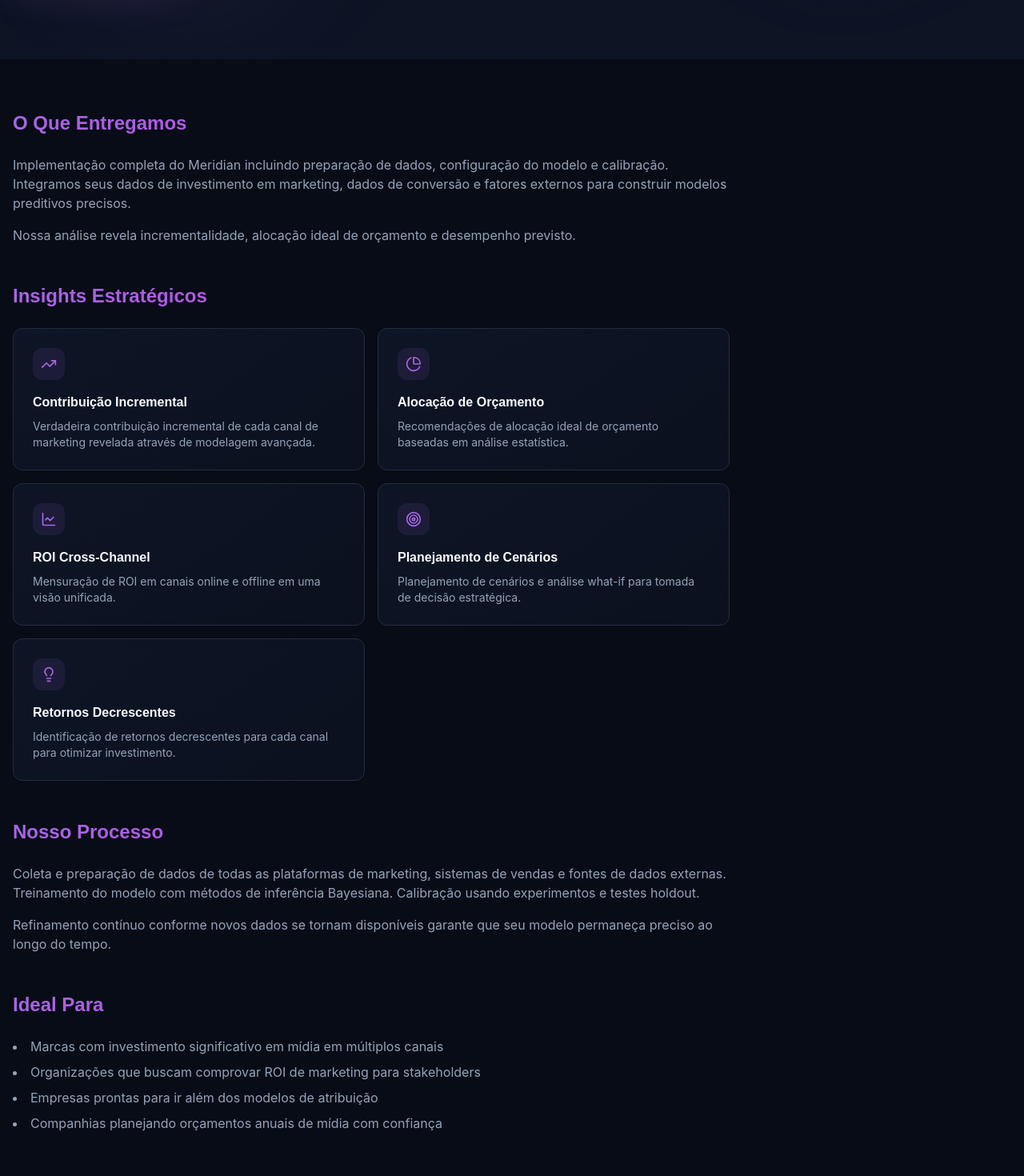
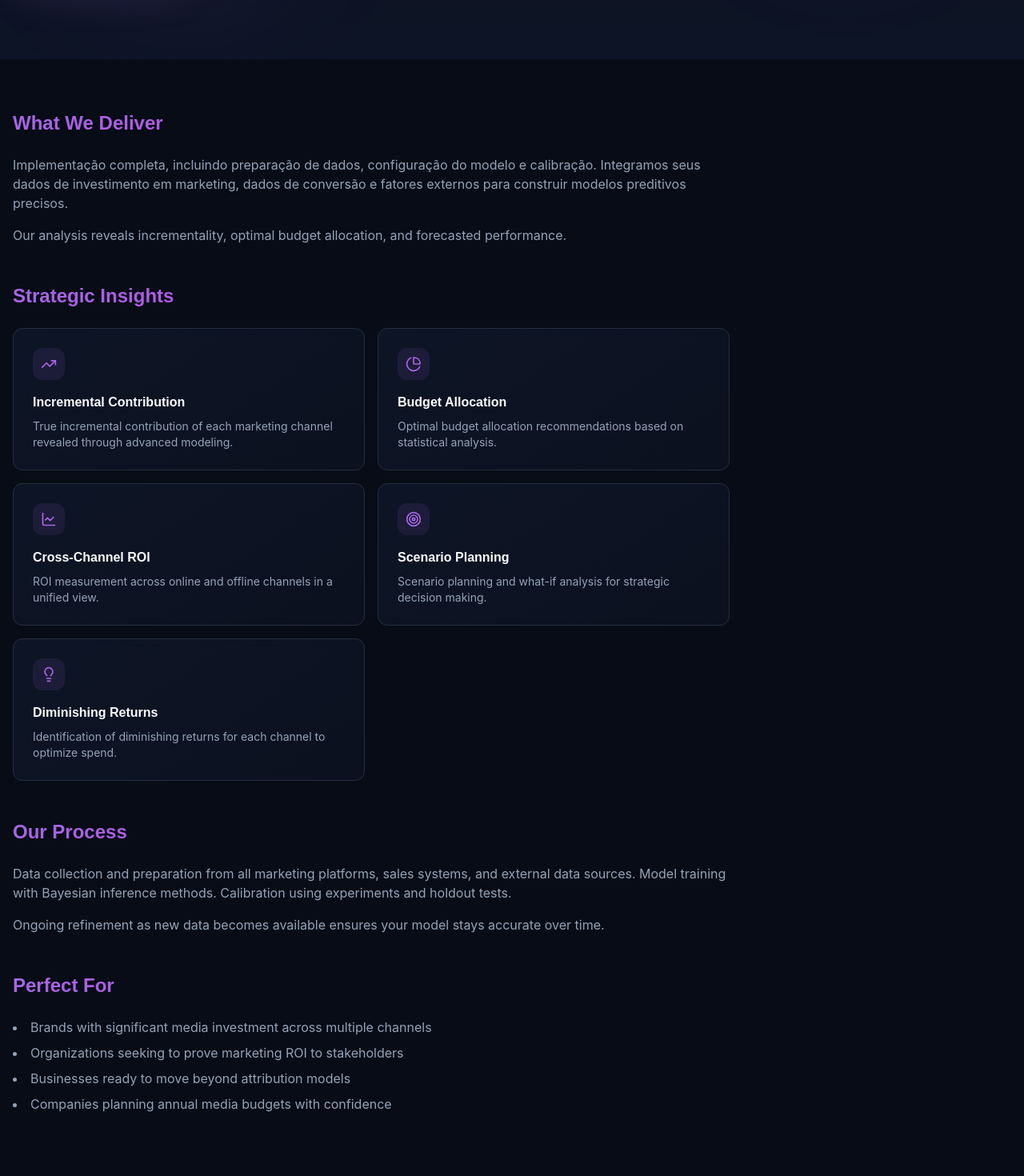
Before and after one commit to shrkbr/precisian-landing-v2-v3, a React (Vite) app: page /google-meridian in a window 1280 px wide. Shown: the part 500-1970 px from the top of the page at 80% size. Built offline with nearby package versions, Linux system fonts and the light colour scheme; the HTML template or start-up script is replaced by a standard one.

Commit message:
Visual edit in Lovable
Edited UI in Lovable

```diff
--- a/src/pages/GoogleMeridian.tsx
+++ b/src/pages/GoogleMeridian.tsx
@@ -3,79 +3,49 @@ import ServicePageLayout from "@/components/services/ServicePageLayout";
 import ContentSection from "@/components/services/ContentSection";
 import FeatureCard from "@/components/services/FeatureCard";
 import { Brain, TrendingUp, PieChart, LineChart, Target, Lightbulb } from "lucide-react";
-
 const GoogleMeridian = () => {
-  return (
-    <Layout>
-      <ServicePageLayout
-        icon={Brain}
-        title="Precisian MMM"
-        subtitle="Modelagem de Mix de Marketing de Nova Geração com IA"
-        description="Nosso serviço ajuda você a entender a verdadeira contribuição do marketing em todos os canais, online e offline."
-      >
+  return <Layout>
+      <ServicePageLayout icon={Brain} title="Google Meridian MMM Implementation & Optimization" subtitle="Next-Generation Marketing Mix Modeling with AI" description="Google Meridian brings marketing mix modeling into the privacy-first era. Our service helps you understand true marketing contribution across all channels, online and offline.">
         <div className="max-w-4xl">
-          <ContentSection title="O Que Entregamos">
+          <ContentSection title="What We Deliver">
             <p>
-              Implementação completa do Meridian incluindo preparação de dados, configuração do modelo e calibração.
-              Integramos seus dados de investimento em marketing, dados de conversão e fatores externos para construir modelos preditivos precisos.
+              Implementação completa, incluindo preparação de dados, configuração do modelo e calibração. Integramos seus dados de investimento em marketing, dados de conversão e fatores externos para construir modelos preditivos precisos.
             </p>
             <p>
-              Nossa análise revela incrementalidade, alocação ideal de orçamento e desempenho previsto.
+              Our analysis reveals incrementality, optimal budget allocation, and forecasted performance.
             </p>
           </ContentSection>
 
-          <ContentSection title="Insights Estratégicos">
+          <ContentSection title="Strategic Insights">
             <div className="grid grid-cols-1 md:grid-cols-2 gap-4 mt-6">
-              <FeatureCard
-                icon={TrendingUp}
-                title="Contribuição Incremental"
-                description="Verdadeira contribuição incremental de cada canal de marketing revelada através de modelagem avançada."
-              />
-              <FeatureCard
-                icon={PieChart}
-                title="Alocação de Orçamento"
-                description="Recomendações de alocação ideal de orçamento baseadas em análise estatística."
-              />
-              <FeatureCard
-                icon={LineChart}
-                title="ROI Cross-Channel"
-                description="Mensuração de ROI em canais online e offline em uma visão unificada."
-              />
-              <FeatureCard
-                icon={Target}
-                title="Planejamento de Cenários"
-                description="Planejamento de cenários e análise what-if para tomada de decisão estratégica."
-              />
-              <FeatureCard
-                icon={Lightbulb}
-                title="Retornos Decrescentes"
-                description="Identificação de retornos decrescentes para cada canal para otimizar investimento."
-              />
+              <FeatureCard icon={TrendingUp} title="Incremental Contribution" description="True incremental contribution of each marketing channel revealed through advanced modeling." />
+              <FeatureCard icon={PieChart} title="Budget Allocation" description="Optimal budget allocation recommendations based on statistical analysis." />
+              <FeatureCard icon={LineChart} title="Cross-Channel ROI" description="ROI measurement across online and offline channels in a unified view." />
+              <FeatureCard icon={Target} title="Scenario Planning" description="Scenario planning and what-if analysis for strategic decision making." />
+              <FeatureCard icon={Lightbulb} title="Diminishing Returns" description="Identification of diminishing returns for each channel to optimize spend." />
             </div>
           </ContentSection>
 
-          <ContentSection title="Nosso Processo">
+          <ContentSection title="Our Process">
             <p>
-              Coleta e preparação de dados de todas as plataformas de marketing, sistemas de vendas e fontes de dados externas.
-              Treinamento do modelo com métodos de inferência Bayesiana. Calibração usando experimentos e testes holdout.
+              Data collection and preparation from all marketing platforms, sales systems, and external data sources.
+              Model training with Bayesian inference methods. Calibration using experiments and holdout tests.
             </p>
             <p>
-              Refinamento contínuo conforme novos dados se tornam disponíveis garante que seu modelo permaneça preciso ao longo do tempo.
+              Ongoing refinement as new data becomes available ensures your model stays accurate over time.
             </p>
           </ContentSection>
 
-          <ContentSection title="Ideal Para">
+          <ContentSection title="Perfect For">
             <ul className="list-disc list-inside space-y-2 text-muted-foreground">
-              <li>Marcas com investimento significativo em mídia em múltiplos canais</li>
-              <li>Organizações que buscam comprovar ROI de marketing para stakeholders</li>
-              <li>Empresas prontas para ir além dos modelos de atribuição</li>
-              <li>Companhias planejando orçamentos anuais de mídia com confiança</li>
+              <li>Brands with significant media investment across multiple channels</li>
+              <li>Organizations seeking to prove marketing ROI to stakeholders</li>
+              <li>Businesses ready to move beyond attribution models</li>
+              <li>Companies planning annual media budgets with confidence</li>
             </ul>
           </ContentSection>
         </div>
       </ServicePageLayout>
-    </Layout>
-  );
+    </Layout>;
 };
-
 export default GoogleMeridian;
```
